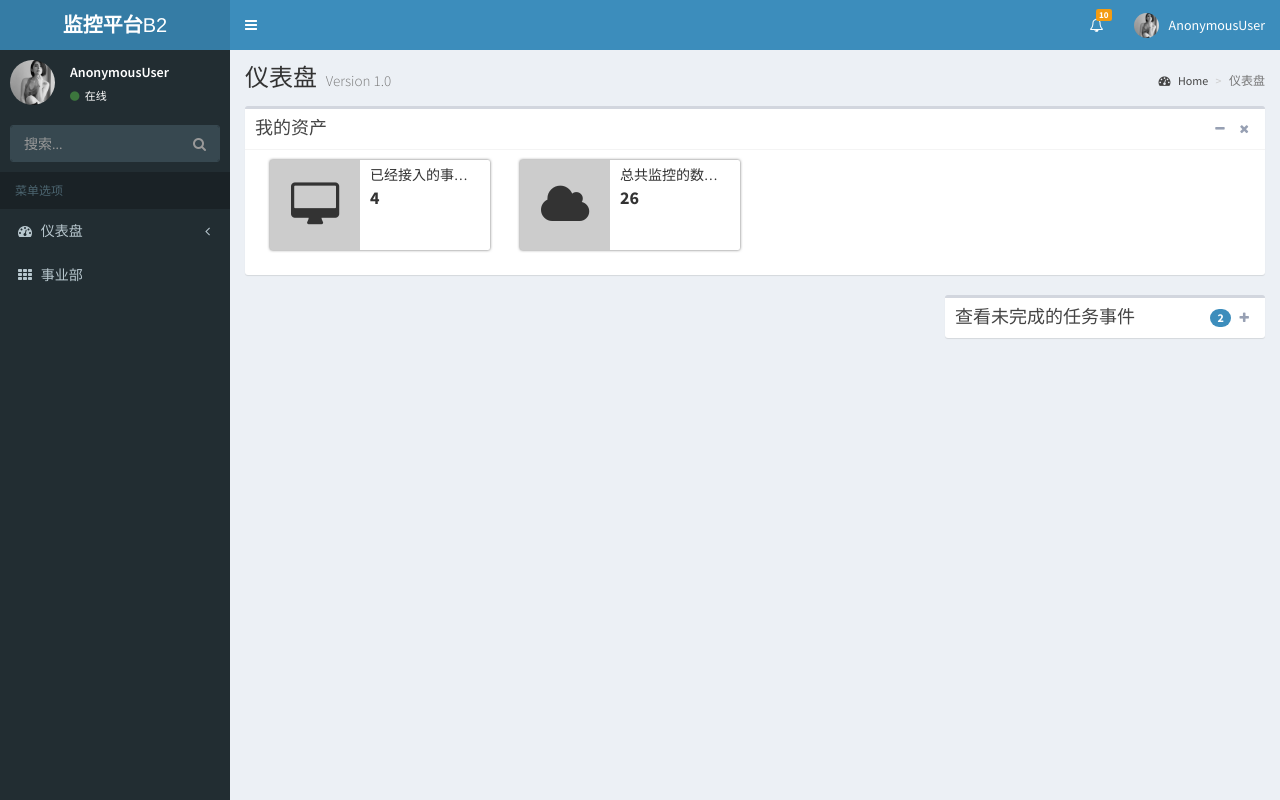
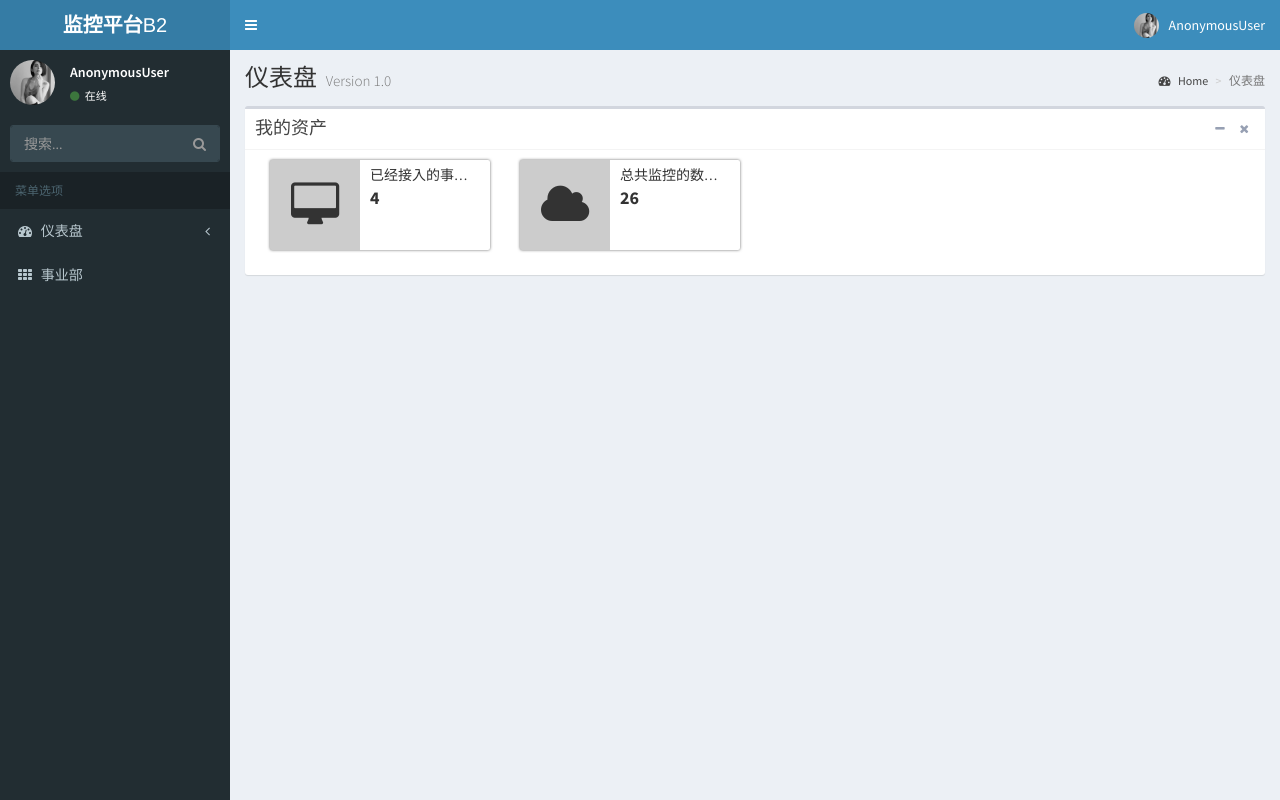
Before and after one commit to shuaibiguang/sql-monion, a Django app: page / in a window 1280 px wide. Run offline with Django 3.2, Linux system fonts and the light colour scheme; parts of the project's set-up code (start-up, migrations or seed data) failed here and were passed over; some libraries are stand-ins or nearby versions.

Commit message:
修改细节

```diff
--- a/cmdb/cmdb1/templates/index.html
+++ b/cmdb/cmdb1/templates/index.html
@@ -71,31 +71,6 @@
           </div>
           <!-- /.box -->
           <!--  信息提醒    -->
-              <div class="col-md-4 pull-right">
-                <div class="box box-default collapsed-box">
-                  <div class="box-header with-border">
-                    <h3 class="box-title">查看未完成的任务事件</h3>
-
-                    <div class="box-tools pull-right">
-                      <span data-toggle='tooltip' class="badge bg-light-blue">2</span>
-                      <button type="button" class="btn btn-box-tool" data-widget="collapse"><i class="fa fa-plus"></i>
-                      </button>
-                    </div>
-                    <!-- /.box-tools -->
-                  </div>
-                  <!-- 填写任务事件-->
-                  <div class="box-body">
-                      <i class="fa fa-group"></i>同步1号，2号，3号数据库
-                      <button class="pull-right btn btn-block btn-success" type="button" style="width:80px">点击完成</button>
-                  </div>
-                  <div class="box-body">
-                      <i class="fa fa-group"></i>测试新进的服务器，并将加入监控
-                      <button class="pull-right btn btn-block btn-success" type="button" style="width:80px">点击完成</button>
-                  </div>
-                  <!-- /.box-body -->
-                </div>
-                <!-- /.box -->
-              </div>
         </div>
         <!-- /.col -->
       </div>
--- a/cmdb/templates/top.html
+++ b/cmdb/templates/top.html
@@ -16,36 +16,36 @@
       <div class="navbar-custom-menu">
         <ul class="nav navbar-nav">
           <!-- Notifications: style can be found in dropdown.less -->
-          <li class="dropdown notifications-menu">
-            <a href="#" class="dropdown-toggle" data-toggle="dropdown">
-              <i class="fa fa-bell-o"></i>
-              <span class="label label-warning">10</span>
-            </a>
-            <ul class="dropdown-menu">
-              <li class="header">你有十条通知</li>
-              <li>
-                <!-- inner menu: contains the actual data -->
-                <ul class="menu">
-                  <li>
-                    <a href="#">
-                      <i class="fa fa-warning text-yellow"></i>服务器危险警报
-                    </a>
-                  </li>
-                  <li>
-                    <a href="#">
-                      <i class="fa fa-users text-red"></i> 董事会消息
-                    </a>
-                  </li>
-                  <li>
-                    <a href="#">
-                      <i class="fa fa-user text-red"></i> 产品经理消息
-                    </a>
-                  </li>
-                </ul>
-              </li>
-              <li class="footer"><a href="#">View all</a></li>
-            </ul>
-          </li>
+{#          <li class="dropdown notifications-menu">#}
+{#            <a href="#" class="dropdown-toggle" data-toggle="dropdown">#}
+{#              <i class="fa fa-bell-o"></i>#}
+{#              <span class="label label-warning">10</span>#}
+{#            </a>#}
+{#            <ul class="dropdown-menu">#}
+{#              <li class="header">你有十条通知</li>#}
+{#              <li>#}
+{#                <!-- inner menu: contains the actual data -->#}
+{#                <ul class="menu">#}
+{#                  <li>#}
+{#                    <a href="#">#}
+{#                      <i class="fa fa-warning text-yellow"></i>服务器危险警报#}
+{#                    </a>#}
+{#                  </li>#}
+{#                  <li>#}
+{#                    <a href="#">#}
+{#                      <i class="fa fa-users text-red"></i> 董事会消息#}
+{#                    </a>#}
+{#                  </li>#}
+{#                  <li>#}
+{#                    <a href="#">#}
+{#                      <i class="fa fa-user text-red"></i> 产品经理消息#}
+{#                    </a>#}
+{#                  </li>#}
+{#                </ul>#}
+{#              </li>#}
+{#              <li class="footer"><a href="#">View all</a></li>#}
+{#            </ul>#}
+{#          </li>#}
           <!-- User Account: style can be found in dropdown.less -->
           <li class="dropdown user user-menu">
             <a href="#" class="dropdown-toggle" data-toggle="dropdown">
```
Also changed, not shown: cmdb/cmdb1/templates/department1.html (+0 -26 lines).
